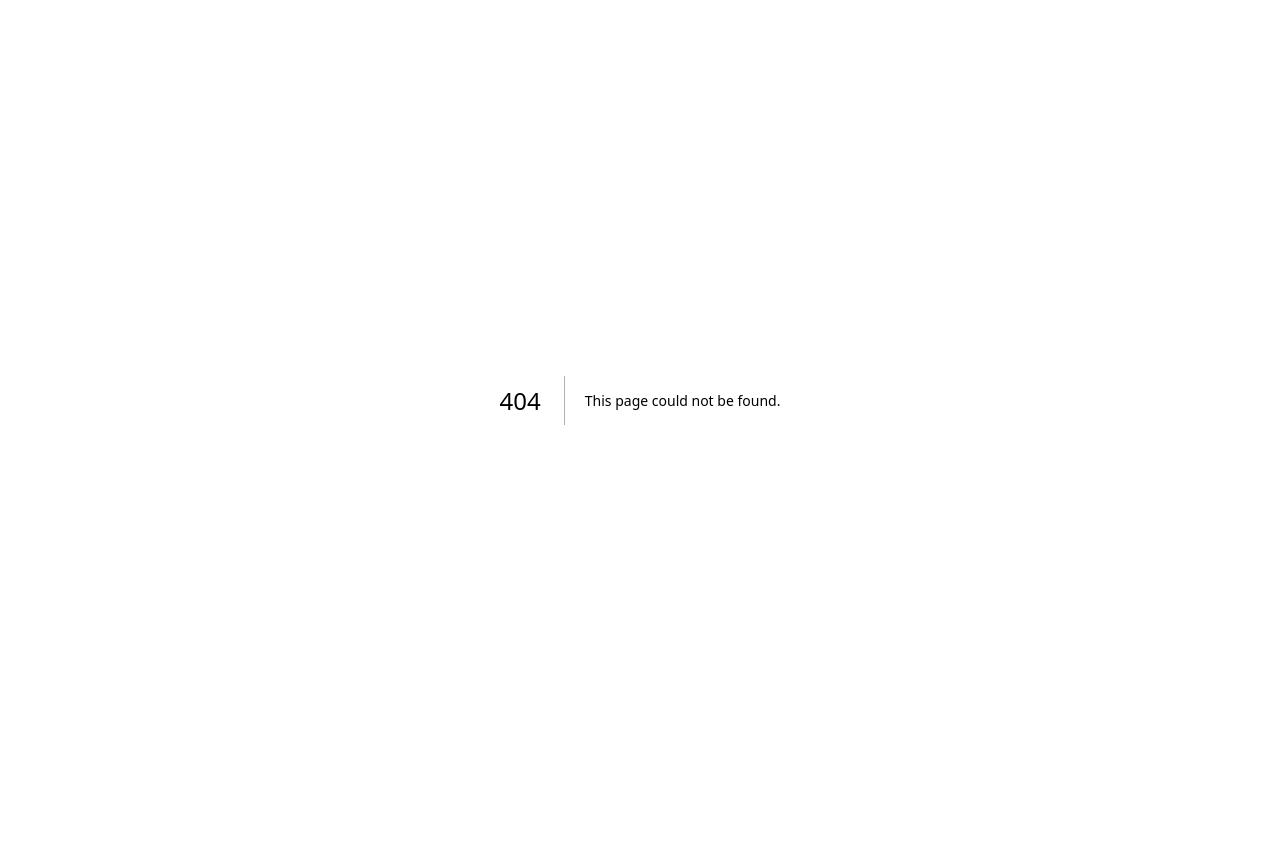
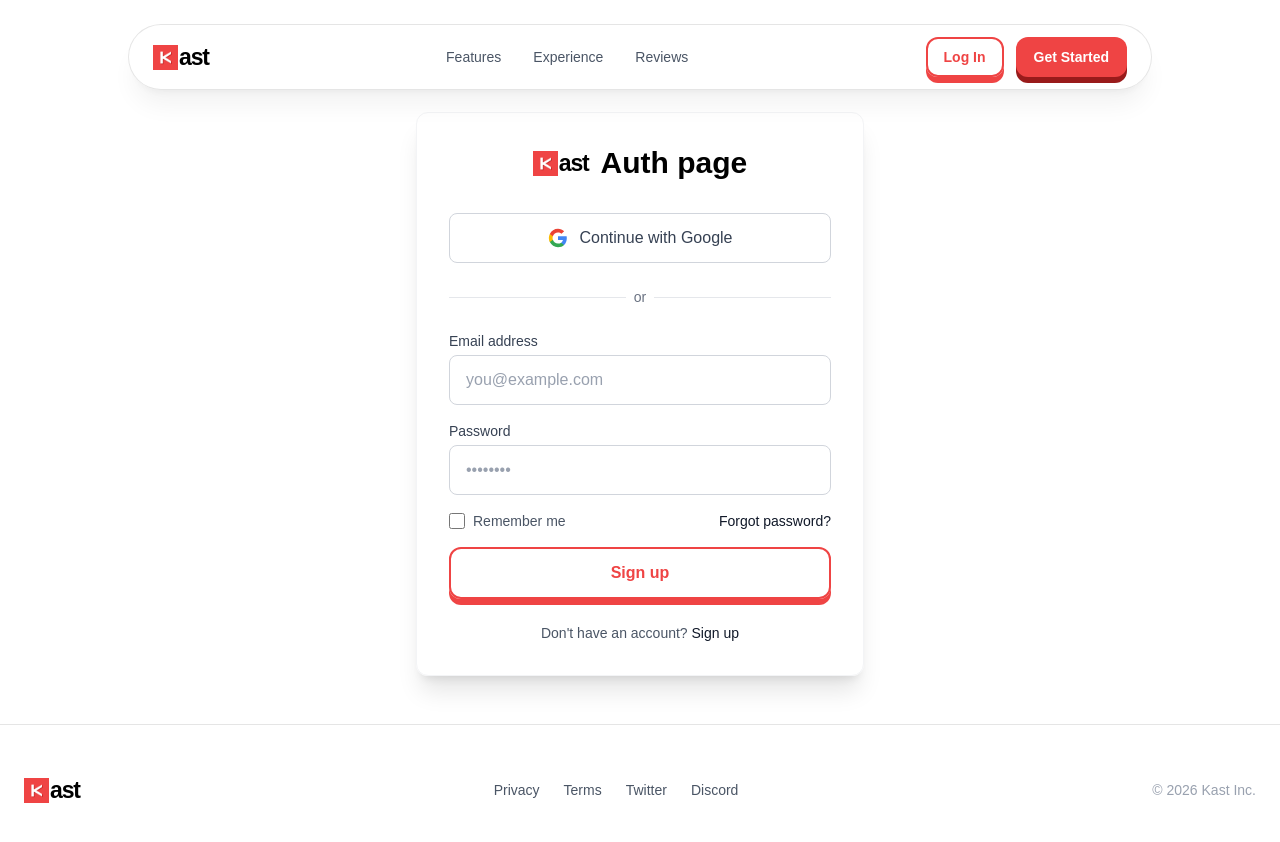
Before and after one commit to ayoolaowoilu/Kast, a Next.js app: page /auth in a window 1280 px wide. Before the commit this address had no page. Shown: the top 842 px of the page. Before the commit the page ends 800 px from the top, so only its background shows below. Built offline with nearby package versions, Linux system fonts and the light colour scheme.

Commit message:
New :  Added auth page

```diff
--- /dev/null
+++ b/app/(public)/auth/page.tsx
@@ -0,0 +1,138 @@
+"use client"
+
+import KastButton from "@/app/components/layout/button";
+import Footer from "@/app/components/layout/footer";
+import Navbar from "@/app/components/layout/navbar";
+import Logo from "@/app/components/logo";
+
+
+export default function Page() {
+    return (
+        <div className="min-h-screen bg-white w-full flex flex-col">
+            <Navbar />
+
+            <main className="flex-1 flex items-center justify-center px-4 py-12 sm:px-6 lg:px-8">
+                <div className="w-full border border-gray-100 max-w-md rounded-xl text-black shadow-xl p-6 sm:p-8">
+
+                    {/* Header */}
+                    <div className="flex items-center justify-center gap-3 mb-8">
+                        <Logo />
+                        <h1 className="font-bold text-2xl sm:text-3xl">
+                            Auth page
+                        </h1>
+                    </div>
+
+                    {/* Google Login Button */}
+                    <button
+                        type="button"
+                        className="w-full flex items-center justify-center gap-3 px-4 py-3 border border-gray-300 rounded-lg text-gray-700 bg-white hover:bg-gray-50 hover:border-gray-400 transition-colors duration-200 font-medium focus:outline-none focus:ring-2 focus:ring-offset-2 focus:ring-gray-500"
+                    >
+                        <svg className="w-5 h-5" viewBox="0 0 24 24">
+                            <path
+                                d="M22.56 12.25c0-.78-.07-1.53-.2-2.25H12v4.26h5.92c-.26 1.37-1.04 2.53-2.21 3.31v2.77h3.57c2.08-1.92 3.28-4.74 3.28-8.09z"
+                                fill="#4285F4"
+                            />
+                            <path
+                                d="M12 23c2.97 0 5.46-.98 7.28-2.66l-3.57-2.77c-.98.66-2.23 1.06-3.71 1.06-2.86 0-5.29-1.93-6.16-4.53H2.18v2.84C3.99 20.53 7.7 23 12 23z"
+                                fill="#34A853"
+                            />
+                            <path
+                                d="M5.84 14.09c-.22-.66-.35-1.36-.35-2.09s.13-1.43.35-2.09V7.07H2.18C1.43 8.55 1 10.22 1 12s.43 3.45 1.18 4.93l2.85-2.22.81-.62z"
+                                fill="#FBBC05"
+                            />
+                            <path
+                                d="M12 5.38c1.62 0 3.06.56 4.21 1.64l3.15-3.15C17.45 2.09 14.97 1 12 1 7.7 1 3.99 3.47 2.18 7.07l3.66 2.84c.87-2.6 3.3-4.53 6.16-4.53z"
+                                fill="#EA4335"
+                            />
+                        </svg>
+                        Continue with Google
+                    </button>
+
+                    {/* Divider */}
+                    <div className="relative my-6">
+                        <div className="absolute inset-0 flex items-center">
+                            <div className="w-full border-t border-gray-200" />
+                        </div>
+                        <div className="relative flex justify-center text-sm">
+                            <span className="px-2 bg-white text-gray-500">
+                                or
+                            </span>
+                        </div>
+                    </div>
+
+                    {/* Email Sign In Form */}
+                    <form className="space-y-4">
+                        <div>
+                            <label
+                                htmlFor="email"
+                                className="block text-sm font-medium text-gray-700 mb-1"
+                            >
+                                Email address
+                            </label>
+                            <input
+                                id="email"
+                                name="email"
+                                type="email"
+                                autoComplete="email"
+                                required
+                                className="w-full px-4 py-3 border border-gray-300 rounded-lg text-gray-900 placeholder-gray-400 focus:outline-none focus:ring-2 focus:ring-gray-500 focus:border-transparent transition-colors"
+                                placeholder="you@example.com"
+                            />
+                        </div>
+
+                        <div>
+                            <label
+                                htmlFor="password"
+                                className="block text-sm font-medium text-gray-700 mb-1"
+                            >
+                                Password
+                            </label>
+                            <input
+                                id="password"
+                                name="password"
+                                type="password"
+                                autoComplete="current-password"
+                                required
+                                className="w-full px-4 py-3 border border-gray-300 rounded-lg text-gray-900 placeholder-gray-400 focus:outline-none focus:ring-2 focus:ring-gray-500 focus:border-transparent transition-colors"
+                                placeholder="••••••••"
+                            />
+                        </div>
+
+                        <div className="flex items-center justify-between text-sm">
+                            <label className="flex items-center gap-2 cursor-pointer">
+                                <input
+                                    type="checkbox"
+                                    className="w-4 h-4 rounded border-gray-300 text-gray-900 focus:ring-gray-500"
+                                />
+                                <span className="text-gray-600">Remember me</span>
+                            </label>
+                            <a
+                                href="#"
+                                className="text-gray-900 font-medium hover:underline"
+                            >
+                                Forgot password?
+                            </a>
+                        </div>
+
+                       <KastButton type="submit" variant="outlined" size="md" fullWidth >
+                             Sign up
+                       </KastButton>
+                    </form>
+
+                    {/* Sign Up Link */}
+                    <p className="mt-6 text-center text-sm text-gray-600">
+                        Don't have an account?{" "}
+                        <a
+                            href="#"
+                            className="font-medium text-gray-900 hover:underline"
+                        >
+                            Sign up
+                        </a>
+                    </p>
+                </div>
+            </main>
+
+            <Footer />
+        </div>
+    )
+}
--- /dev/null
+++ b/app/api/auth/[...nextauth]/route.ts
@@ -0,0 +1,24 @@
+import NextAuth from "next-auth";
+import Google from "next-auth/providers/google";
+
+
+const handler = NextAuth({
+      providers:[
+            Google({
+      clientId: process.env.GOOGLE_CLIENT_ID!,
+      clientSecret: process.env.GOOGLE_CLIENT_SECRET!,
+    })
+      ],session:{
+         strategy:"jwt",
+         maxAge:60 * 60 * 24 * 30
+      },callbacks:{
+         async signIn({account , profile}){
+              console.log(profile,account)
+            return true
+         }
+
+
+      }
+})
+
+export{ handler as GET , handler as POST}
--- a/app/components/layout/navbar.tsx
+++ b/app/components/layout/navbar.tsx
@@ -2,10 +2,12 @@
 import KastButton from "./button";
 
 import Logo from "../logo";
+import { redirect } from "next/navigation";
 
 export default function Navbar(){
 
-    return   <motion.div
+    return  <div>
+          <motion.div
         initial={{ y: -50, opacity: 0 }}
         animate={{ y: 0, opacity: 1 }}
         transition={{ duration: 0.6, ease: "easeOut" }}
@@ -31,10 +33,13 @@
 
           <div className="flex items-center gap-3">
             <div className="hidden sm:block">
-              <KastButton variant="outlined" size="sm">Log In</KastButton>
+              <KastButton onClick={()=>redirect("/auth")} variant="outlined" size="sm">Log In</KastButton>
             </div>
-            <KastButton size="sm">Get Started</KastButton>
+            <KastButton onClick={()=>redirect("/auth")} size="sm">Get Started</KastButton>
           </div>
         </nav>
       </motion.div>
-}
+    <div className="h-16" />
+    </div>
+
+          }
--- /dev/null
+++ b/next-auth.d.ts
@@ -0,0 +1,70 @@
+import NextAuth from "next-auth"
+import { ProviderType } from "next-auth/providers"
+
+// Extend the Profile interface for OAuth providers
+declare module "next-auth" {
+  interface Profile {
+    id?: string
+    name?: string
+    email?: string
+    image?: string | null
+    picture?: string | null
+
+    sub?: string
+    given_name?: string
+    family_name?: string
+    email_verified?: boolean
+    locale?: string
+  }
+
+  interface Account {
+    provider: ProviderType
+    type: "oauth" | "email" | "credentials"
+    providerAccountId: string
+    access_token?: string
+    token_type?: string
+    scope?: string
+    expires_at?: number
+    // Add custom fields you want to store
+    refresh_token?: string
+    id_token?: string
+    session_state?: string
+  }
+
+  interface Session {
+
+    user: {
+      id?: string           // Changed from userId to id (standard)
+      email?: string | null
+      name?: string
+      image?: string | Blob | any
+      provider?: string
+      // Remove customData if not using, or define it properly
+    }
+  }
+}
+
+declare module "next-auth/jwt" {
+  interface JWT {
+    email?: string
+    name?: string
+    picture?: string | null
+    provider?: string
+    userId?: string
+
+  }
+}
+
+
+
+// If you need to extend User as well
+declare module "next-auth" {
+  interface User {
+    id?: string
+    full_name?: string
+    image?: string | null
+    email?: string | null
+    method?: string
+    // Add your custom database fields here
+  }
+}
--- a/package.json
+++ b/package.json
@@ -12,6 +12,7 @@
     "framer-motion": "^12.42.0",
     "lucide-react": "^1.21.0",
     "next": "16.2.9",
+    "next-auth": "^4.24.14",
     "react": "19.2.4",
     "react-dom": "19.2.4"
   },
```
Also changed, not shown: 2 other files (tests, documents, lock files or other folders).
